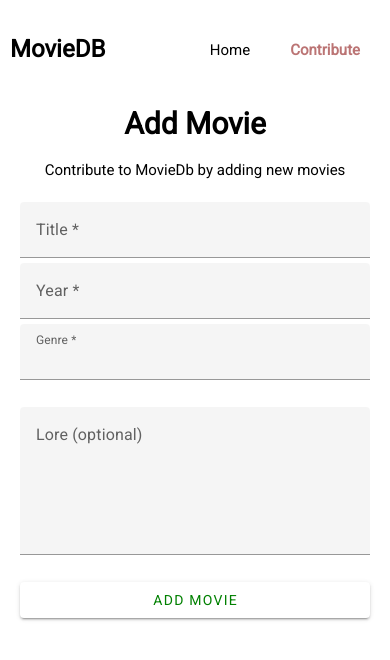
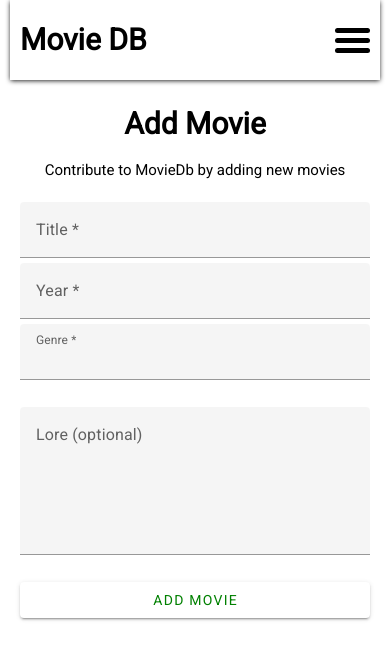
Before and after one commit to wepukka/VueMovie, a Vue app: page /contribute in a window 390 px wide. Shown: the top 660 px of the page. Built offline with nearby package versions, Linux system fonts and the light colour scheme.

Commit message:
css changes

```diff
--- a/src/App.vue
+++ b/src/App.vue
@@ -1,19 +1,14 @@
 <script setup>
 import { RouterLink, RouterView } from 'vue-router'
+import NavBar from './components/NavBar.vue'
 </script>
 
 <template>
   <div class="main-container">
-    <div class="top-bar bar">
-      <h1>MovieDB</h1>
-      <div class="wrapper">
-        <RouterLink to="/">Home</RouterLink>
-        <RouterLink to="/contribute">Contribute</RouterLink>
-      </div>
-    </div>
+    <NavBar />
     <RouterView />
-    <!-- <AddMovie /> -->
   </div>
+  <!-- <AddMovie /> -->
 </template>
 
 <script>
@@ -31,22 +26,6 @@ export default {
   padding-bottom: 20px;
   background-color: var(--background);
   min-height: 100vh;
-}
-.bar {
-  display: flex;
-  justify-content: space-between;
-  align-items: center;
-  height: 100px;
-  margin-bottom: 20px;
-  max-width: 1100px;
-  margin: 0 auto;
-}
-.bar h1 {
-  font-size: 1.5rem;
-}
-
-.top-bar {
-  border-bottom: 1px solid white;
 }
 
 a {
--- a/src/assets/base.css
+++ b/src/assets/base.css
@@ -1,8 +1,8 @@
 /* color palette from <https://github.com/vuejs/theme> */
 :root {
   --background: #ffffff;
-  --item-background: rgb(187, 116, 116);
-  --item-background-hover: rgb(14, 40, 88);
+  --item-background: rgb(54, 151, 216);
+  --item-background-hover: rgba(0, 0, 0, 0.151);
   --text: #000000;
   --movie-background: #f8f8f8;
 
--- a/src/components/MovieTable.vue
+++ b/src/components/MovieTable.vue
@@ -82,35 +82,49 @@ table {
   width: 100%;
   border-collapse: collapse;
 }
+
 table th,
 td {
   text-align: left;
 }
 
 table tr th {
-  background-color: rgb(187, 116, 116);
+  color: white;
+  background-color: var(--item-background);
+}
+
+table tr th:first-child {
+  border-top-left-radius: 5px;
+}
+table tr th:last-child {
+  border-top-right-radius: 5px;
 }
 
 tr,
 td:nth-last-child(-n + 2) {
   width: 15%; /* Equal width for each column, adjust as needed */
-  word-wrap: break-word; /* Wrap long content */
 }
 
 table tr td {
+  font-weight: bold;
   font-size: 0.8rem;
-  padding: 10px;
+  padding: 15px 10px 15px 10px;
   cursor: pointer;
   text-transform: capitalize;
   overflow: hidden;
 }
+
+table tr:not(:first-child) {
+  border: 1px solid rgba(0, 0, 0, 0.15);
+}
+
 table tr:first-child th {
   font-size: 1rem;
-  height: 60px;
-  padding: 20px 10px 20px 10px;
+
+  padding: 10px 10px 10px 10px;
 }
 table tr:hover {
-  background-color: rgba(88, 80, 80, 0.2);
+  background-color: var(--item-background-hover);
 }
 
 /* V-SELECT */
@@ -119,23 +133,23 @@ table tr:hover {
 .pagination {
   display: flex;
   justify-content: center;
-  background-color: var(--background);
+  background-color: var(--item-background);
   margin-bottom: 20px;
   height: 50px;
-  border-top: 1px solid;
+  border-bottom-left-radius: 5px;
+  border-bottom-right-radius: 5px;
 }
 
 .pagination button {
+  color: grey;
   margin: 5px;
-
   padding: 5px 10px;
   cursor: pointer;
-  background-color: var(--item-background);
+  background-color: var(--background);
   width: 50px;
 }
 .pagination .active {
-  color: var(--background);
-  border-color: #007bff;
+  color: black;
 }
 
 .loading-container {
--- /dev/null
+++ b/src/components/NavBar.vue
@@ -0,0 +1,147 @@
+<script setup>
+import { RouterLink } from 'vue-router'
+</script>
+
+<template>
+  <div class="nav">
+    <h1>Movie DB</h1>
+    <div class="nav-links" :class="navOpen ? 'toggled' : null">
+      <RouterLink to="/">Home</RouterLink>
+      <RouterLink to="/contribute">Contribute</RouterLink>
+    </div>
+    <div class="toggle-mobile-nav" :class="navOpen ? 'expanded' : null" @click="toggleNav()">
+      <div id="line1" className="line"></div>
+      <div id="line2" className="line"></div>
+      <div id="line3" className="line"></div>
+    </div>
+  </div>
+</template>
+
+<script>
+export default {
+  mounted() {
+    this.$nextTick(() => {
+      window.addEventListener('resize', this.onResize)
+    })
+  },
+  beforeMount() {
+    window.removeEventListener('resize', this.onResize)
+  },
+  methods: {
+    toggleNav() {
+      this.navOpen = !this.navOpen
+      console.log(this.navOpen)
+    },
+    onResize() {
+      this.windowWidth = window.innerWidth
+
+      if (this.windowWidth > 600) {
+        this.navOpen = false
+      }
+    }
+  },
+  data() {
+    return {
+      navOpen: false,
+      windowWidth: window.innerWidth
+    }
+  }
+}
+</script>
+
+<style scoped>
+.router-link-exact-active {
+  font-weight: bold;
+}
+
+.nav {
+  display: flex;
+  flex-direction: row;
+  justify-content: space-between;
+  align-items: center;
+  padding: 10px;
+  height: 80px;
+  box-shadow: 0px 1px 5px 0.1px black;
+  margin-bottom: 20px;
+}
+.nav-links {
+  display: flex;
+}
+.nav a {
+  padding: 10px;
+  text-decoration: none;
+  color: black;
+}
+.toggle-mobile-nav {
+  cursor: pointer;
+  display: none;
+  position: relative;
+  min-width: 35px;
+  min-height: 25px;
+  flex-direction: column;
+  justify-content: space-between;
+}
+
+.line {
+  background-color: black;
+  width: 100%;
+  height: 5px;
+  border-radius: 2.5px;
+}
+
+.expanded .line {
+  position: absolute;
+  top: 45%;
+}
+
+.expanded #line1 {
+  transition: 500ms ease-in-out;
+  transform: rotate(45deg);
+}
+.expanded #line2 {
+  display: none;
+}
+.expanded #line3 {
+  transition: 500ms ease-in-out;
+  transform: rotate(-45deg);
+}
+
+.line {
+  width: 100%;
+  background-color: black;
+  height: 5px;
+}
+
+@media (max-width: 600px) {
+  .toggle-mobile-nav {
+    display: flex;
+    flex-direction: column;
+  }
+  .nav-links {
+    position: absolute;
+    flex-direction: column;
+    padding-top: 10px;
+    gap: 10px;
+    margin-top: 80px;
+    width: 100%;
+    height: 100%;
+    left: -600px;
+    top: 0;
+    transition: all 500ms;
+    background-color: var(--item-background);
+    z-index: 99;
+  }
+  .nav-links a {
+    width: 100%;
+    text-align: center;
+    box-shadow: 0px 0px 10px 1px rgba(0, 0, 0, 0.452);
+  }
+
+  .nav-links a:hover {
+    background-color: var(--item-background-hover);
+  }
+  .toggled {
+    left: 0;
+  }
+}
+</style>
--- a/src/views/AddView.vue
+++ b/src/views/AddView.vue
@@ -73,6 +73,9 @@ export default {
         movie.genre = ' '
         movie.lore = ' '
         return (this.success = true)
+      } else {
+        this.isError = true
+        this.errorMsg = response.payload.errorMsg
       }
     }
   }
--- a/src/views/HomeView.vue
+++ b/src/views/HomeView.vue
@@ -95,6 +95,9 @@ export default {
   display: flex;
   align-items: center;
   justify-content: center;
-  margin: 20px;
+  border: px solid var(--item-background);
+  border-radius: 5px;
+  padding: 20px;
+  margin-bottom: 20px;
 }
 </style>
```
